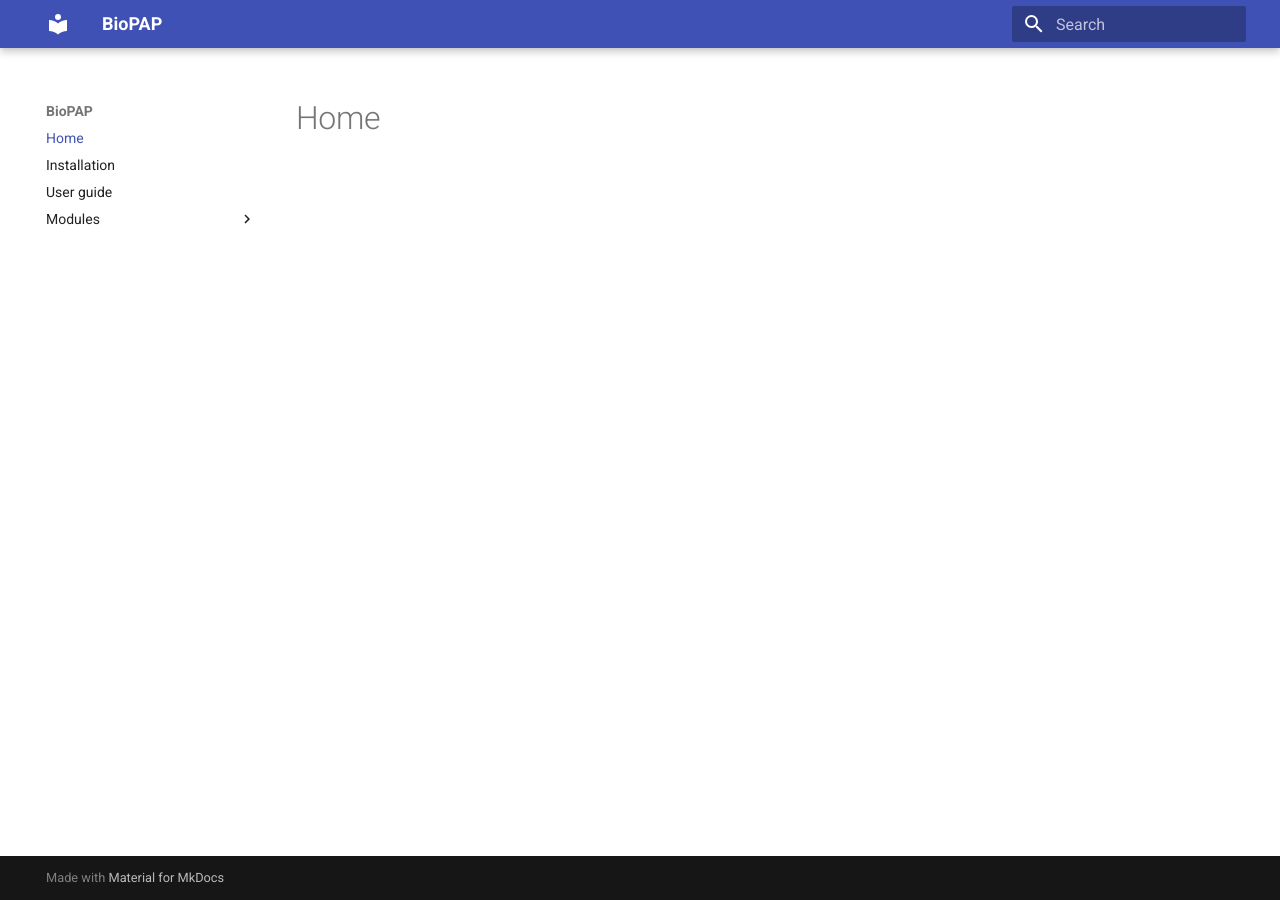
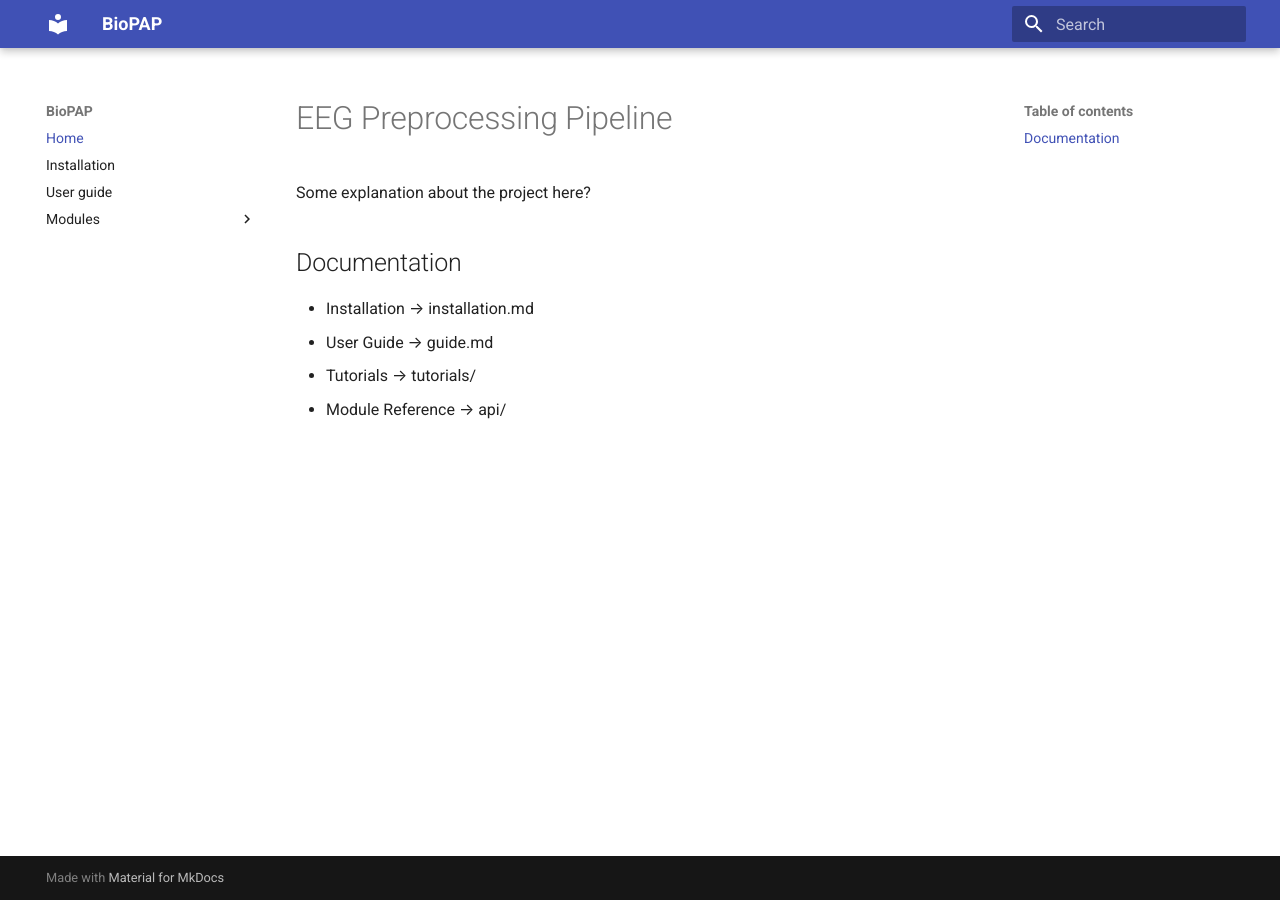
Before and after one commit to CentreForDigitalHumanities/BioPAP, an MkDocs documentation site: the page built from docs/index.md, in a window 1280 px wide. Built offline with MkDocs 1.6.1 and Material for MkDocs 9.7.7, drawn with Linux system fonts in a browser that asks for light colours.

Commit message:
setup landing page

```diff
--- a/docs/index.md
+++ b/docs/index.md
@@ -1 +1,10 @@
-# Home
+# EEG Preprocessing Pipeline
+
+Some explanation about the project here?
+
+## Documentation
+
+- Installation → installation.md
+- User Guide → guide.md
+- Tutorials → tutorials/
+- Module Reference → api/
```
